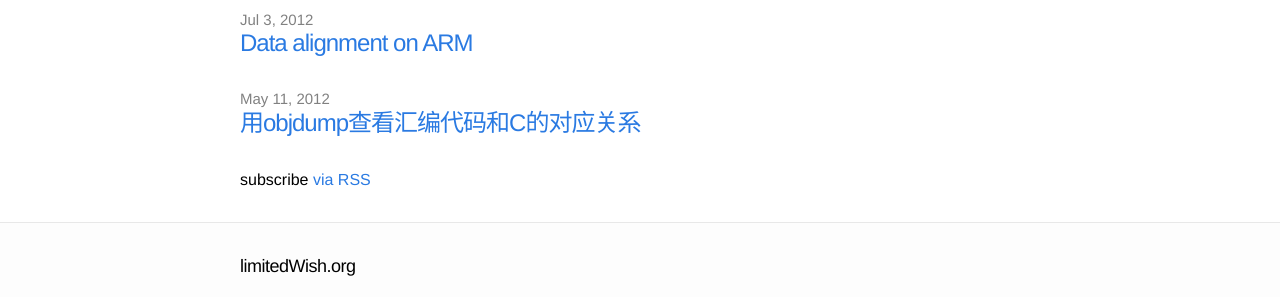
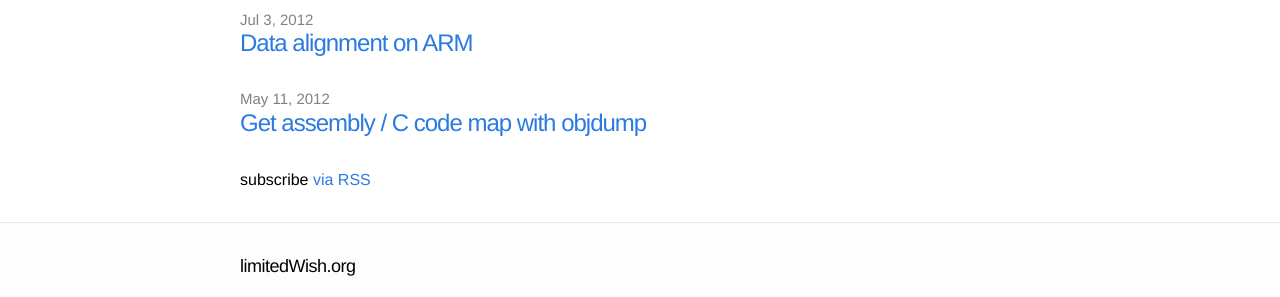
Before and after one commit to xdai/xdai.github.io, a Jekyll site: the page built from index.html, in a window 1280 px wide. Shown: the part 689-986 px from the top of the page. Built offline with Jekyll 4.4.1, drawn with Linux system fonts in a browser that asks for light colours.

Commit message:
Rewrite c-objdump-asm in english

```diff
--- a/_posts/2012-05-11-c-objdump-asm.md
+++ b/_posts/2012-05-11-c-objdump-asm.md
@@ -1,10 +1,15 @@
 ---
 layout: post
-title:  "用objdump查看汇编代码和C的对应关系"
+title:  Get assembly / C code map with objdump
 date:   2012-05-11
 categories: "Three Things"
 ---
-objdump提供下面几个有用的选项：
+
+We can use `objdump` to disassamble a binary executable. Sometimes it
+would be handy if we can get a map between the assambly and C source
+code, which enables us to quickly locate the assembly of a specific C
+block. `-S` and `-l` flags of `objdump` provide some means to archive
+that.
 
 > -S
 >
@@ -20,8 +25,9 @@
 > source line numbers corresponding to the object code or relocs shown.
 > Only useful with -d, -D, or -r.
 
-只要在编译时加入gcc选项`-g`，生成的目标代码即可使用`objdump -S -l`来显
-示汇编代码与C之间的对应关系：
+As long as the application is compiled with `gcc -g`, we can use
+`objdump -S -l` to disassemble the application binary and get the map
+we want.
 
 {% gist xdai/44e408b71188b6012eb6 zero_checksum.c %}
 
```
